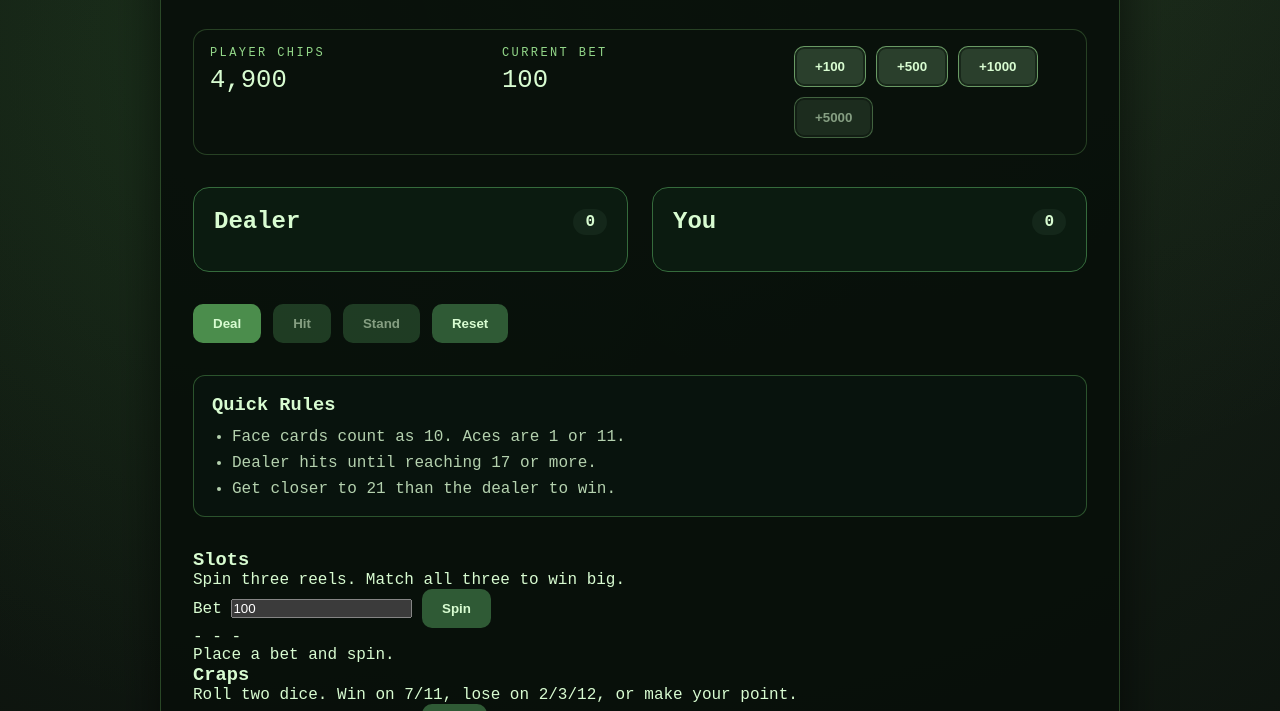
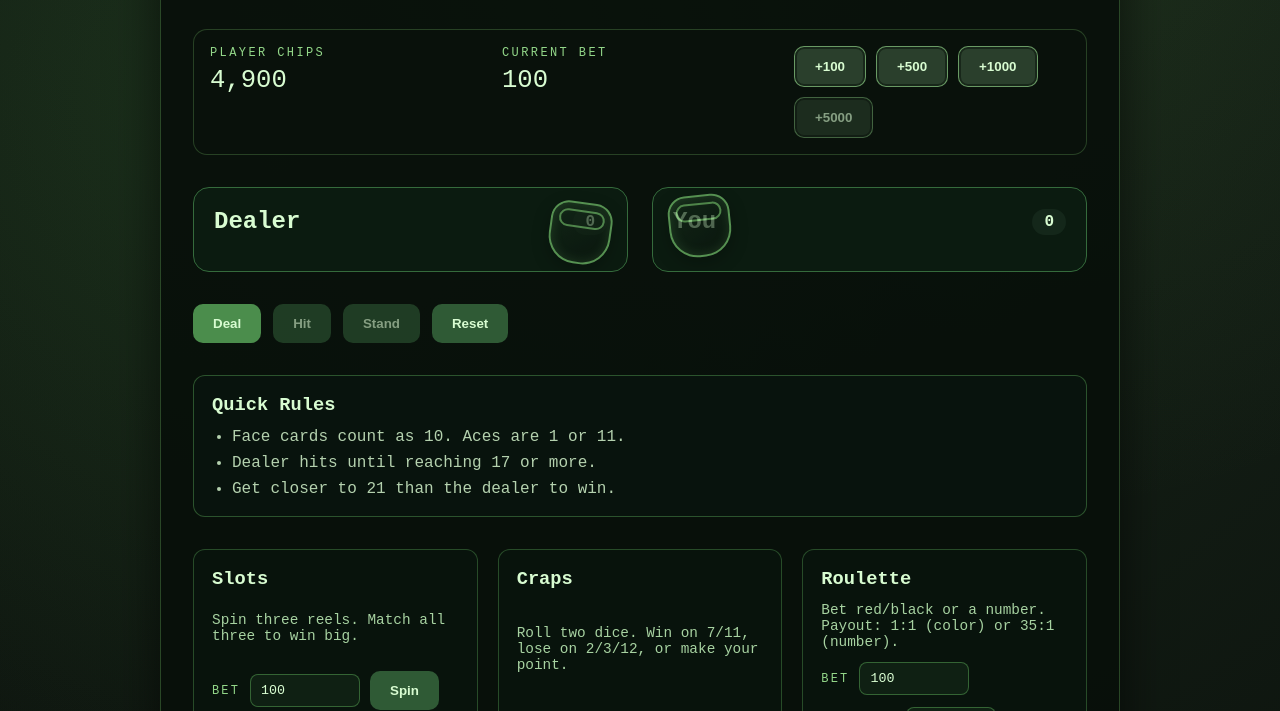
Before and after one commit to fartv8/Black-jack, a plain HTML site: page index.html in a window 1280 px wide. Shown: the part 164-875 px from the top of the page. Drawn offline with Linux system fonts and the light colour scheme.

Commit message:
Update styles.css

```diff
--- a/styles.css
+++ b/styles.css
@@ -145,6 +145,10 @@
   animation: hand-sweep 0.45s ease-out;
 }
 
+.hand.animate .hand-figure {
+  animation: hand-wave 0.45s ease-out;
+}
+
 @keyframes hand-sweep {
   0% {
     transform: translateX(-100%);
@@ -153,6 +157,55 @@
   100% {
     transform: translateX(100%);
     opacity: 0;
+  }
+}
+
+.hand-figure {
+  position: absolute;
+  width: 62px;
+  height: 62px;
+  border-radius: 18px 18px 28px 28px;
+  border: 2px solid rgba(137, 224, 125, 0.8);
+  background: linear-gradient(145deg, rgba(22, 44, 26, 0.9), rgba(10, 20, 13, 0.9));
+  box-shadow: inset 0 0 12px rgba(137, 224, 125, 0.2), 0 6px 18px rgba(0, 0, 0, 0.35);
+  opacity: 0.75;
+}
+
+.hand-figure::before {
+  content: "";
+  position: absolute;
+  top: 6px;
+  left: 6px;
+  right: 6px;
+  height: 14px;
+  border-radius: 10px;
+  border: 2px solid rgba(137, 224, 125, 0.7);
+}
+
+.hand-figure.dealer {
+  top: 14px;
+  right: 16px;
+  transform: rotate(8deg);
+}
+
+.hand-figure.player {
+  bottom: 14px;
+  left: 16px;
+  transform: rotate(-6deg);
+}
+
+@keyframes hand-wave {
+  0% {
+    transform: translateY(0) rotate(0deg);
+    opacity: 0.8;
+  }
+  50% {
+    transform: translateY(-6px) rotate(6deg);
+    opacity: 1;
+  }
+  100% {
+    transform: translateY(0) rotate(0deg);
+    opacity: 0.8;
   }
 }
 
@@ -259,6 +312,73 @@
   gap: 8px;
 }
 
+.games {
+  display: grid;
+  grid-template-columns: repeat(auto-fit, minmax(240px, 1fr));
+  gap: 20px;
+}
+
+.game-panel {
+  background: rgba(9, 20, 14, 0.85);
+  border-radius: 12px;
+  padding: 18px;
+  border: 1px solid rgba(98, 181, 94, 0.35);
+  display: grid;
+  gap: 12px;
+}
+
+.game-panel.admin {
+  border-color: rgba(171, 141, 65, 0.5);
+}
+
+.game-text {
+  color: #a7d2a1;
+  font-size: 0.9rem;
+}
+
+.game-row {
+  display: flex;
+  flex-wrap: wrap;
+  gap: 10px;
+  align-items: center;
+}
+
+.game-row label {
+  font-size: 0.75rem;
+  text-transform: uppercase;
+  letter-spacing: 0.18em;
+  color: #93d789;
+}
+
+.game-row input,
+.game-row select {
+  background: #0f2013;
+  border: 1px solid rgba(98, 181, 94, 0.45);
+  color: #d8fcd1;
+  padding: 8px 10px;
+  border-radius: 8px;
+  font-family: inherit;
+}
+
+.game-row input[type="number"] {
+  width: 110px;
+}
+
+.slot-reels {
+  font-size: 1.4rem;
+  letter-spacing: 0.5em;
+  text-align: center;
+  padding: 8px 0;
+  border-radius: 8px;
+  background: rgba(12, 28, 17, 0.8);
+  border: 1px solid rgba(98, 181, 94, 0.35);
+}
+
+.game-status {
+  font-size: 0.9rem;
+  color: #d8fcd1;
+}
+
 @media (max-width: 600px) {
   body {
     padding: 16px;
```
